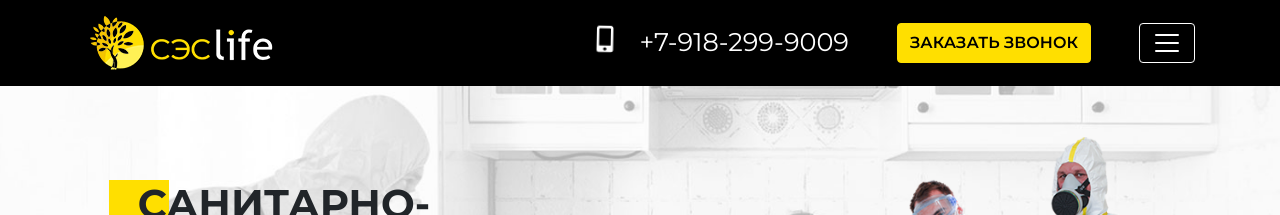
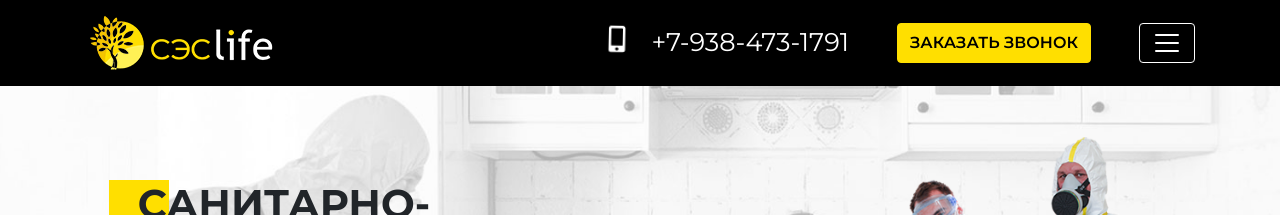
Before and after one commit to ses-life/ses-life.github.io, a Jekyll site: the page built from index.html, in a window 1280 px wide. Shown: the top 215 px of the page. Built offline with Jekyll 4.4.1, drawn with Linux system fonts in a browser that asks for light colours.

Commit message:
Update header.html

```diff
--- a/_includes/header.html
+++ b/_includes/header.html
@@ -10,7 +10,7 @@
 
                         <a class="tel mr-5" href="tel:+79182999009">
                             <svg class="svgicon svg-15 text-white mr-3 animated tada infinite" style="animation-duration: 2.5s" xmlns="http://www.w3.org/2000/svg" viewBox="0 0 320 512"><path d="M272 0H48C21.5 0 0 21.5 0 48v416c0 26.5 21.5 48 48 48h224c26.5 0 48-21.5 48-48V48c0-26.5-21.5-48-48-48zM160 480c-17.7 0-32-14.3-32-32s14.3-32 32-32 32 14.3 32 32-14.3 32-32 32zm112-108c0 6.6-5.4 12-12 12H60c-6.6 0-12-5.4-12-12V60c0-6.6 5.4-12 12-12h200c6.6 0 12 5.4 12 12v312z"></path></svg>
-                            +7-918-299-9009
+                            {{ site.tel }}
                         </a>
                     </div>
 
```
